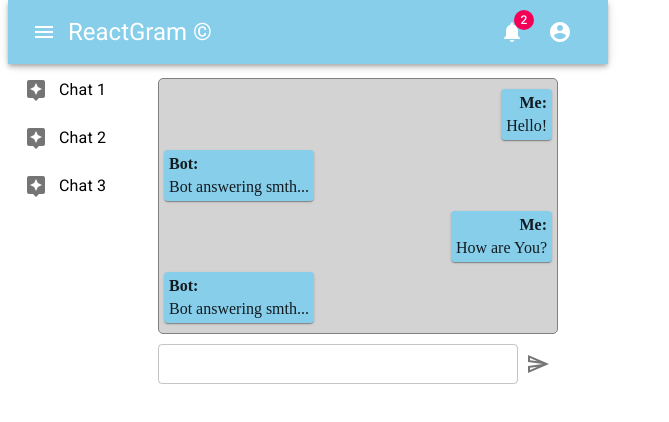
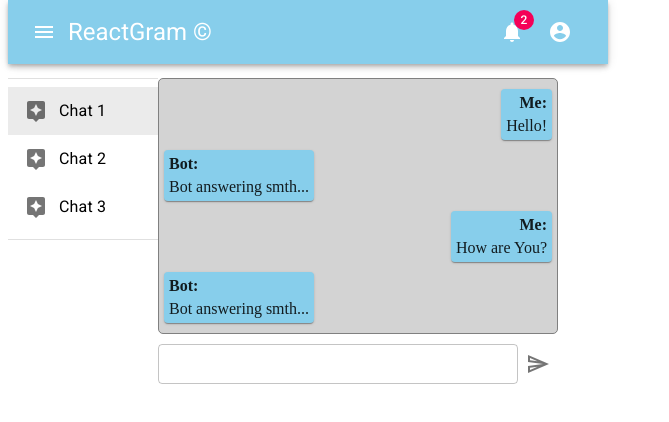
Before and after one commit to rri9/r-prof-2-22022020, a React app in the folder Students/Ruslan_Rakushov/: page / in a window 1280 px wide. Shown: the top 422 px of the page, without its empty margins (0-669 px from the left). Built offline with nearby package versions, Linux system fonts and the light colour scheme.

Commit message:
add lists selecting

```diff
--- a/Students/Ruslan_Rakushov/src/components/ChatList/ChatList.jsx
+++ b/Students/Ruslan_Rakushov/src/components/ChatList/ChatList.jsx
@@ -3,11 +3,12 @@ import ReactDom from 'react-dom';
 import { withStyles } from '@material-ui/core/styles';
 import { List, ListItem, ListItemText, ListItemIcon } from '@material-ui/core';
 import AssistantIcon from '@material-ui/icons/Assistant';
+import Divider from '@material-ui/core/Divider';
 
 const useStyles = (theme => ({
   root: {
     width: '30vh',
-    marginTop: '50px',
+    marginTop: '70px',
   },
   itemIcon: {
     minWidth: '35px',
@@ -17,31 +18,53 @@ const useStyles = (theme => ({
 class ChatList extends Component {
   constructor(props) {
     super(props);
+    this.state = {
+      selectedIndex: 0,
+    };
   }
+  handleListItemClick = (event, index) => {
+    console.log('this.selectedIndex before: ', this.state.selectedIndex);
+    this.setState({
+      selectedIndex: index,
+    });
+    console.log('handleListItemClick:', index);
+    console.log('this.selectedIndex after: ', this.state.selectedIndex);
+  };
   render() {
     const { classes } = this.props;
     return (
       <div className={classes.root}>
+        <Divider />
         <List>
-          <ListItem>
+          <ListItem
+          button
+          selected={this.state.selectedIndex === 0}
+          onClick={event => this.handleListItemClick(event, 0)}>
             <ListItemIcon className={classes.itemIcon}>
               <AssistantIcon />
             </ListItemIcon>
             <ListItemText primary='Chat 1'/>
           </ListItem>
-          <ListItem>
+          <ListItem
+          button
+          selected={this.state.selectedIndex === 1}
+          onClick={event => this.handleListItemClick(event, 1)}>
           <ListItemIcon className={classes.itemIcon}>
               <AssistantIcon />
             </ListItemIcon>
             <ListItemText primary='Chat 2'/>
           </ListItem>
-          <ListItem>
+          <ListItem
+          button
+          selected={this.state.selectedIndex === 2}
+          onClick={event => this.handleListItemClick(event, 2)}>
           <ListItemIcon className={classes.itemIcon}>
               <AssistantIcon />
             </ListItemIcon>
             <ListItemText primary='Chat 3'/>
           </ListItem>
         </List>
+        <Divider />
       </div>
     );
   };
--- a/Students/Ruslan_Rakushov/src/index.jsx
+++ b/Students/Ruslan_Rakushov/src/index.jsx
@@ -2,7 +2,7 @@ import React from 'react';
 import ReactDOM from 'react-dom';
 import {MuiThemeProvider, createMuiTheme} from '@material-ui/core/styles';
 
-import Layout from './components/layout/Layout.jsx';
+import Layout from './components/Layout/Layout.jsx';
 
 
 const theme = createMuiTheme({
```
